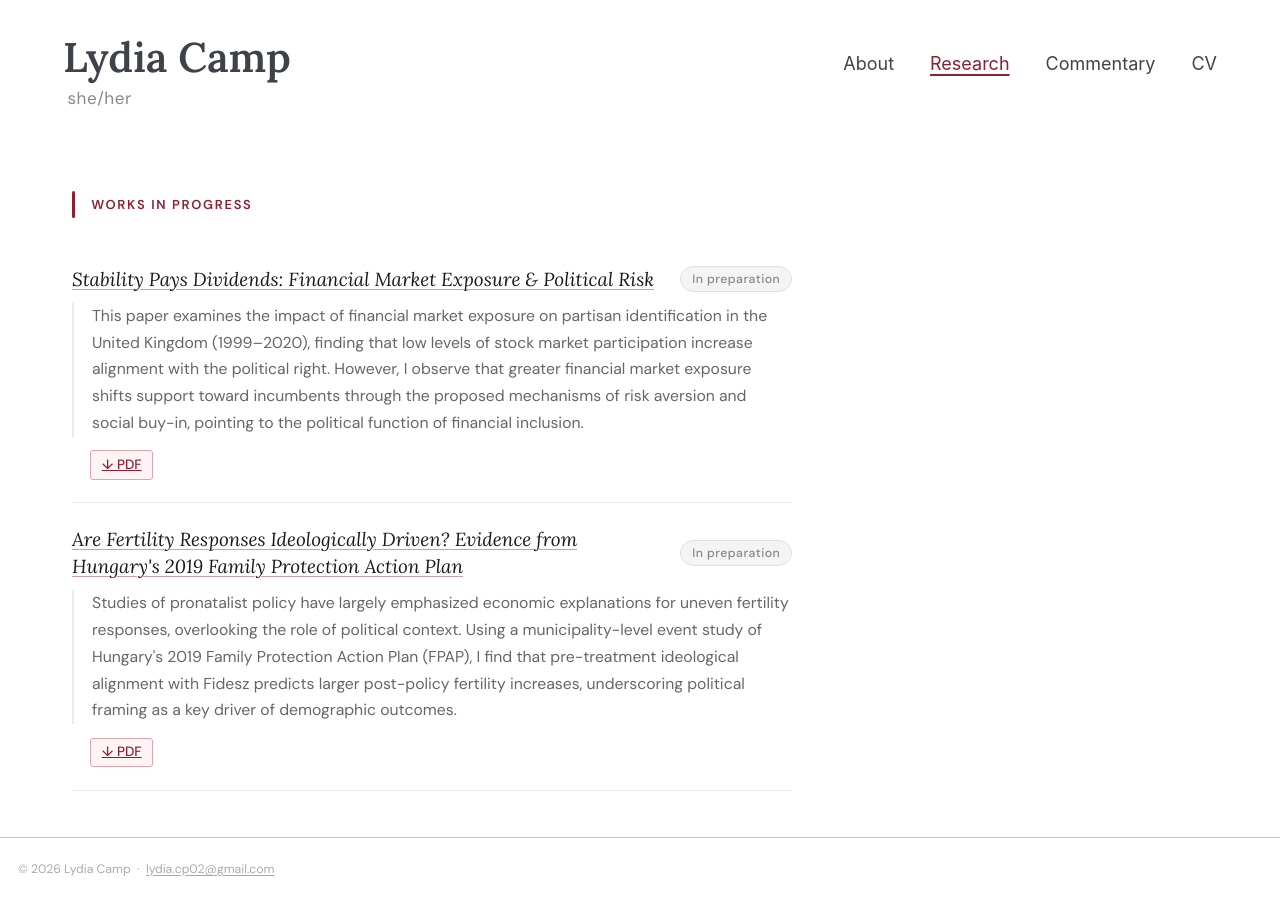
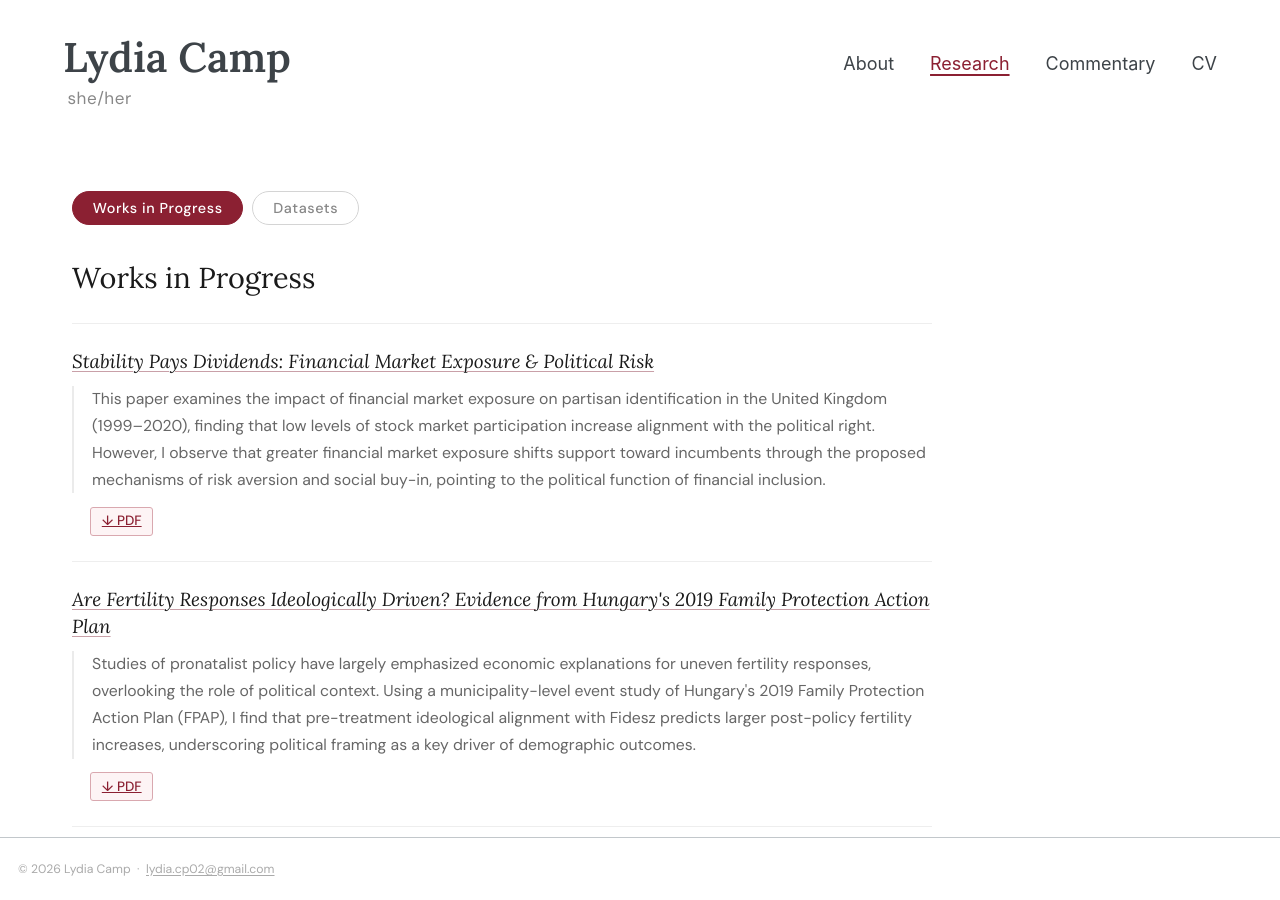
Before and after one commit to lydiagcamp/lydiagcamp.github.io, a Jekyll site: the page built from _pages/publications.html, in a window 1280 px wide and 900 px high. Built offline with Jekyll 4.4.1, drawn with Linux system fonts in a browser that asks for light colours; some of the changed text lies outside the part shown.

Commit message:
Add tab pills to research page, remove status tags, widen layout
Co-Authored-By: Claude Sonnet 4.6 <noreply@anthropic.com>

```diff
--- a/_pages/publications.html
+++ b/_pages/publications.html
@@ -36,43 +36,65 @@ redirect_from:
   /* ── Wrapper ── */
   .rp {
     font-family: 'DM Sans', sans-serif;
-    max-width: 720px;
+    max-width: 860px;
   }
 
-  /* ── Section block ── */
-  .rp-section {
-    margin-bottom: 3rem;
+  /* ── Tab nav ── */
+  .rp-tabs {
+    display: flex;
+    gap: 0.5rem;
+    margin-bottom: 2rem;
+    flex-wrap: wrap;
   }
 
-  /* ── Section header: wine-red left rule + eyebrow label ── */
-  .rp-section-head {
-    display: flex;
-    align-items: center;
-    gap: 0.9rem;
-    margin-bottom: 1.4rem;
+  .rp-tab {
+    font-family: 'DM Sans', sans-serif;
+    font-size: 0.8rem;
+    font-weight: 500;
+    letter-spacing: 0.04em;
+    padding: 0.4rem 1.1rem;
+    border-radius: 20px;
+    border: 1.5px solid #d4d4d4;
+    background: transparent;
+    color: #888;
+    cursor: pointer;
+    transition: all 0.18s ease;
+    user-select: none;
   }
 
-  .rp-section-rule {
-    width: 3px;
-    height: 1.5rem;
-    background: #8b2032;
-    border-radius: 2px;
-    flex-shrink: 0;
+  .rp-tab:hover {
+    border-color: #8b2032;
+    color: #8b2032;
   }
 
-  .rp-section-label {
-    font-family: 'DM Sans', sans-serif;
-    font-size: 0.72rem;
-    font-weight: 600;
-    letter-spacing: 0.13em;
-    text-transform: uppercase;
-    color: #8b2032;
-    margin: 0;
+  .rp-tab.active {
+    background: #8b2032;
+    border-color: #8b2032;
+    color: #fff;
+  }
+
+  /* ── Section panels ── */
+  .rp-panel {
+    display: none;
+  }
+
+  .rp-panel.active {
+    display: block;
+  }
+
+  /* ── Section heading inside panel ── */
+  .rp-section-title {
+    font-family: 'Lora', serif;
+    font-size: 1.6rem;
+    font-weight: 400;
+    color: #1a1a1a;
+    margin: 0 0 1.5rem 0;
+    line-height: 1.2;
   }
 
   /* ── Paper item ── */
   .rp-item {
-    padding: 1.25rem 0;
+    padding: 1.35rem 0;
     border-bottom: 1px solid #eeeeee;
   }
 
@@ -80,15 +102,7 @@ redirect_from:
     border-top: 1px solid #eeeeee;
   }
 
-  /* ── Title row: title + status pill ── */
-  .rp-title-row {
-    display: flex;
-    align-items: baseline;
-    gap: 0.75rem;
-    flex-wrap: wrap;
-    margin-bottom: 0.55rem;
-  }
-
+  /* ── Title ── */
   .rp-title {
     font-family: 'Lora', serif;
     font-size: 1.05rem;
@@ -96,9 +110,7 @@ redirect_from:
     font-style: italic;
     color: #1a1a1a;
     line-height: 1.45;
-    margin: 0;
-    flex: 1;
-    min-width: 0;
+    margin: 0 0 0.6rem 0;
   }
 
   .rp-title a,
@@ -115,28 +127,13 @@ redirect_from:
     text-decoration-color: #8b2032;
   }
 
-  /* ── Status pill ── */
-  .rp-status {
-    flex-shrink: 0;
-    font-family: 'DM Sans', sans-serif;
-    font-size: 0.68rem;
-    font-weight: 500;
-    letter-spacing: 0.04em;
-    color: #888;
-    background: #f4f4f4;
-    border: 1px solid #e0e0e0;
-    border-radius: 20px;
-    padding: 0.15rem 0.6rem;
-    white-space: nowrap;
-    align-self: center;
-  }
-
   /* ── Abstract block: indented with faint left rule ── */
-  .rp-abstract {
+  .rp-abstract,
+  .rp-desc {
     font-size: 0.875rem;
     color: #666;
     line-height: 1.7;
-    margin: 0 0 0 0;
+    margin: 0;
     padding-left: 1rem;
     border-left: 2px solid #ebebeb;
   }
@@ -163,9 +160,7 @@ redirect_from:
     transition: background 0.15s, color 0.15s;
   }
 
-  .rp-link:visited {
-    color: #8b2032;
-  }
+  .rp-link:visited { color: #8b2032; }
 
   .rp-link:hover {
     background: #8b2032;
@@ -180,9 +175,7 @@ redirect_from:
     border-color: #d4d4d4;
   }
 
-  .rp-link--grey:visited {
-    color: #555;
-  }
+  .rp-link--grey:visited { color: #555; }
 
   .rp-link--grey:hover {
     background: #444;
@@ -190,22 +183,12 @@ redirect_from:
     border-color: #444;
   }
 
-  /* ── Dataset description (no bold "Abstract:" prefix) ── */
-  .rp-desc {
-    font-size: 0.875rem;
-    color: #666;
-    line-height: 1.7;
-    margin: 0;
-    padding-left: 1rem;
-    border-left: 2px solid #ebebeb;
-  }
-
   /* ── Footer note ── */
   .rp-footer {
     font-size: 0.82rem;
     color: #999;
-    margin-top: 0.5rem;
-    padding-top: 2rem;
+    margin-top: 2rem;
+    padding-top: 1.5rem;
     border-top: 1px solid #eeeeee;
   }
 
@@ -216,27 +199,25 @@ redirect_from:
     text-underline-offset: 2px;
   }
 
-  .rp-footer a:hover {
-    color: #8b2032;
-  }
+  .rp-footer a:hover { color: #8b2032; }
 </style>
 
 <div class="rp">
 
-  <!-- Works in Progress -->
-  <section class="rp-section">
-    <div class="rp-section-head">
-      <div class="rp-section-rule"></div>
-      <span class="rp-section-label">Works in Progress</span>
+  <!-- Tab pills -->
+  <div class="rp-tabs">
+    <button class="rp-tab active" onclick="rpSwitch('wip', this)">Works in Progress</button>
+    <button class="rp-tab" onclick="rpSwitch('data', this)">Datasets</button>
   </div>
 
+  <!-- Works in Progress panel -->
+  <div class="rp-panel active" id="rp-wip">
+    <h2 class="rp-section-title">Works in Progress</h2>
+
     <div class="rp-item">
-      <div class="rp-title-row">
       <p class="rp-title">
         <a href="/files/writingsamplenov.pdf" target="_blank">Stability Pays Dividends: Financial Market Exposure &amp; Political Risk</a>
       </p>
-        <span class="rp-status">In preparation</span>
-      </div>
       <p class="rp-abstract">This paper examines the impact of financial market exposure on partisan identification in the United Kingdom (1999–2020), finding that low levels of stock market participation increase alignment with the political right. However, I observe that greater financial market exposure shifts support toward incumbents through the proposed mechanisms of risk aversion and social buy-in, pointing to the political function of financial inclusion.</p>
       <div class="rp-links">
         <a class="rp-link" href="/files/writingsamplenov.pdf" target="_blank">↓ PDF</a>
@@ -244,42 +225,43 @@ redirect_from:
     </div>
 
     <div class="rp-item">
-      <div class="rp-title-row">
       <p class="rp-title">
         <a href="/files/Hungary_Paper.pdf" target="_blank">Are Fertility Responses Ideologically Driven? Evidence from Hungary's 2019 Family Protection Action Plan</a>
       </p>
-        <span class="rp-status">In preparation</span>
-      </div>
       <p class="rp-abstract">Studies of pronatalist policy have largely emphasized economic explanations for uneven fertility responses, overlooking the role of political context. Using a municipality-level event study of Hungary's 2019 Family Protection Action Plan (FPAP), I find that pre-treatment ideological alignment with Fidesz predicts larger post-policy fertility increases, underscoring political framing as a key driver of demographic outcomes.</p>
       <div class="rp-links">
         <a class="rp-link" href="/files/Hungary_Paper.pdf" target="_blank">↓ PDF</a>
       </div>
     </div>
-  </section>
-
-  <!-- Datasets -->
-  <section class="rp-section">
-    <div class="rp-section-head">
-      <div class="rp-section-rule"></div>
-      <span class="rp-section-label">Datasets</span>
   </div>
 
+  <!-- Datasets panel -->
+  <div class="rp-panel" id="rp-data">
+    <h2 class="rp-section-title">Datasets</h2>
+
     <div class="rp-item">
-      <div class="rp-title-row">
       <p class="rp-title">
         <a href="https://github.com/lydiagcamp/esop_us_map" target="_blank">ESOPs in the United States (2000–2024)</a>
       </p>
-      </div>
       <p class="rp-desc">A dataset of U.S. Employee Stock Ownership Plans (ESOPs) compiled from Form 5500 filings, linking firm-level records to precise geographic locations. The project includes an interactive map to visualize the spatial distribution of employee ownership, enabling new research on regional differences, firm structure, and local economic dynamics.</p>
       <div class="rp-links">
         <a class="rp-link" href="https://lydiagcamp.github.io/esop_us_map/" target="_blank">↗ Interactive Map</a>
         <a class="rp-link rp-link--grey" href="https://github.com/lydiagcamp/esop_us_map" target="_blank">↗ Dataset</a>
       </div>
     </div>
-  </section>
+  </div>
 
   {% if site.author.googlescholar %}
     <p class="rp-footer">You can also find my articles on <a href="{{ site.author.googlescholar }}">my Google Scholar profile</a>.</p>
   {% endif %}
 
 </div>
+
+<script>
+  function rpSwitch(panel, btn) {
+    document.querySelectorAll('.rp-panel').forEach(function(p) { p.classList.remove('active'); });
+    document.querySelectorAll('.rp-tab').forEach(function(b) { b.classList.remove('active'); });
+    document.getElementById('rp-' + panel).classList.add('active');
+    btn.classList.add('active');
+  }
+</script>
```
Lines whose indentation alone changed are shown as unchanged.
